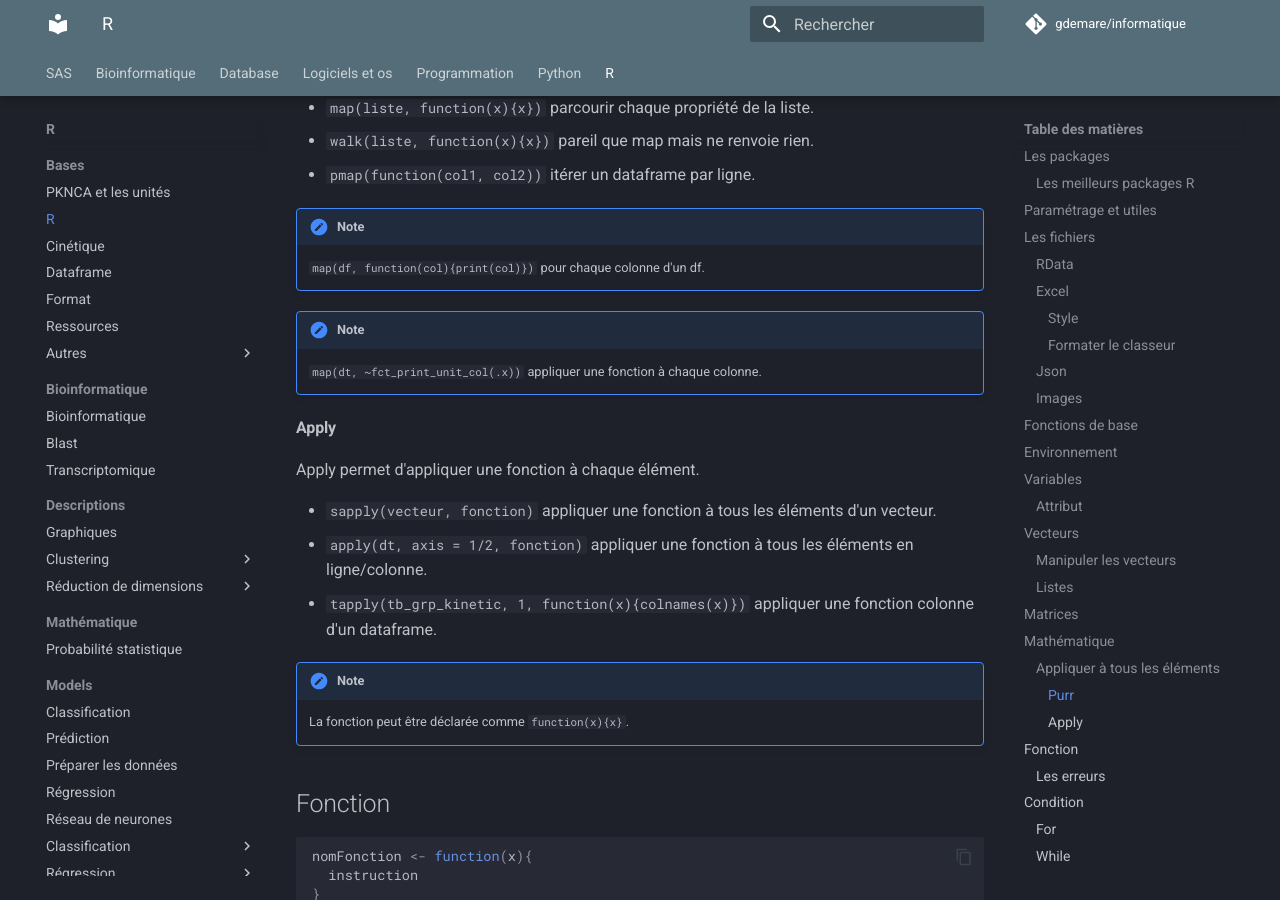
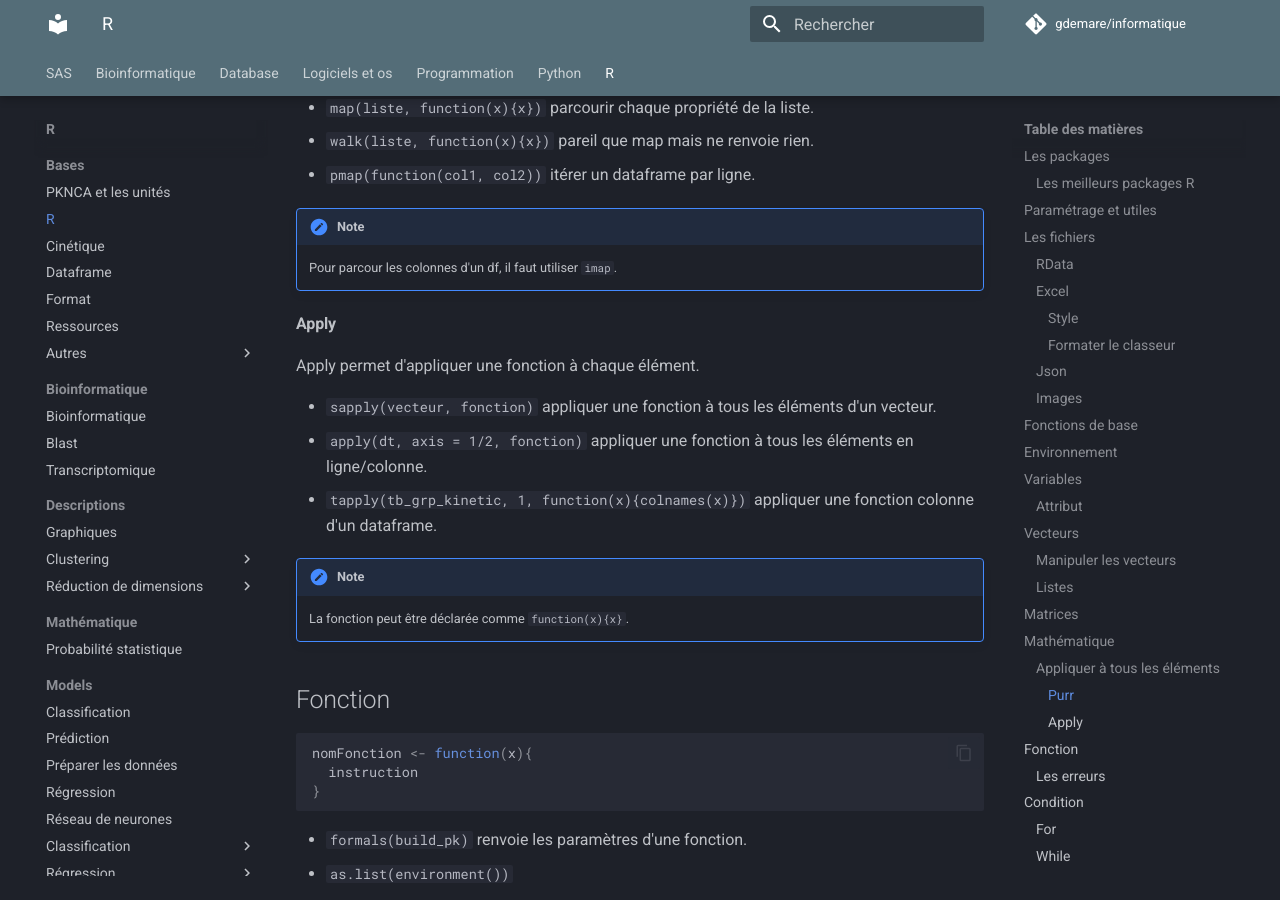
Before and after one commit to gdemare/Informatique, an MkDocs documentation site: the page built from docs/r/bases/R.md, in a window 1280 px wide and 900 px high, scrolled down 6824 px. Built offline with MkDocs 1.6.1 and Material for MkDocs 9.7.7, drawn with Linux system fonts in a browser that asks for light colours; comment, search, counter and statistics services are not loaded.

Commit message:
Update R.md

```diff
--- a/docs/r/bases/R.md
+++ b/docs/r/bases/R.md
@@ -212,10 +212,8 @@ Existe : `map2_`, `map_` ...
 * `pmap(function(col1, col2))` itérer un dataframe par ligne.
 
 !!! note
-	`map(df, function(col){print(col)})`  pour chaque colonne d'un df.
+	Pour parcour les colonnes d'un df, il faut utiliser `imap`.
 
-!!! note
-	`map(dt, ~fct_print_unit_col(.x))` appliquer une fonction à chaque colonne.
 #### Apply
 
 Apply permet d'appliquer une fonction à chaque élément.
```
